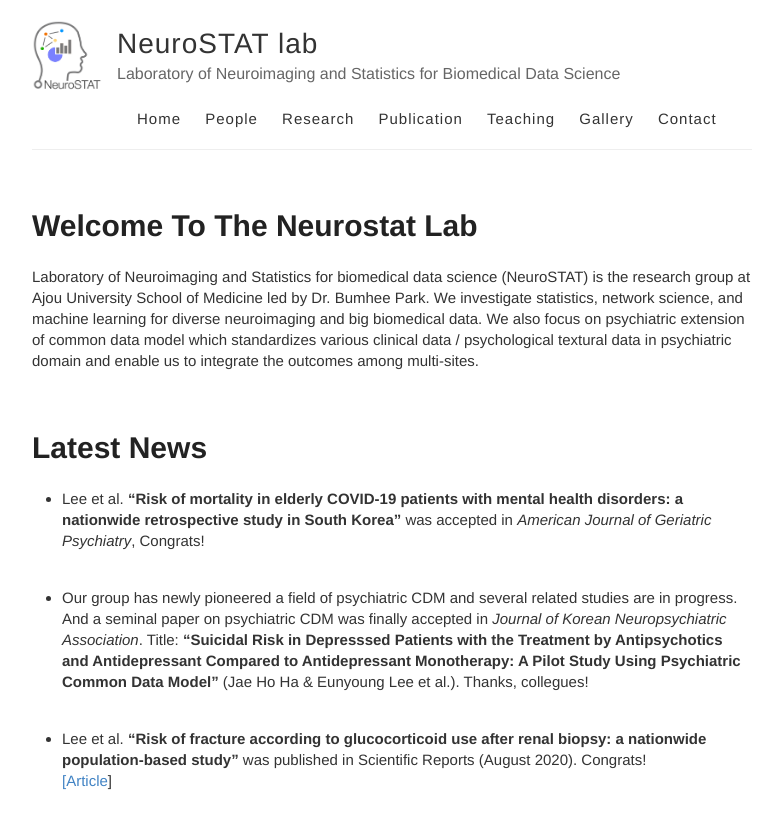
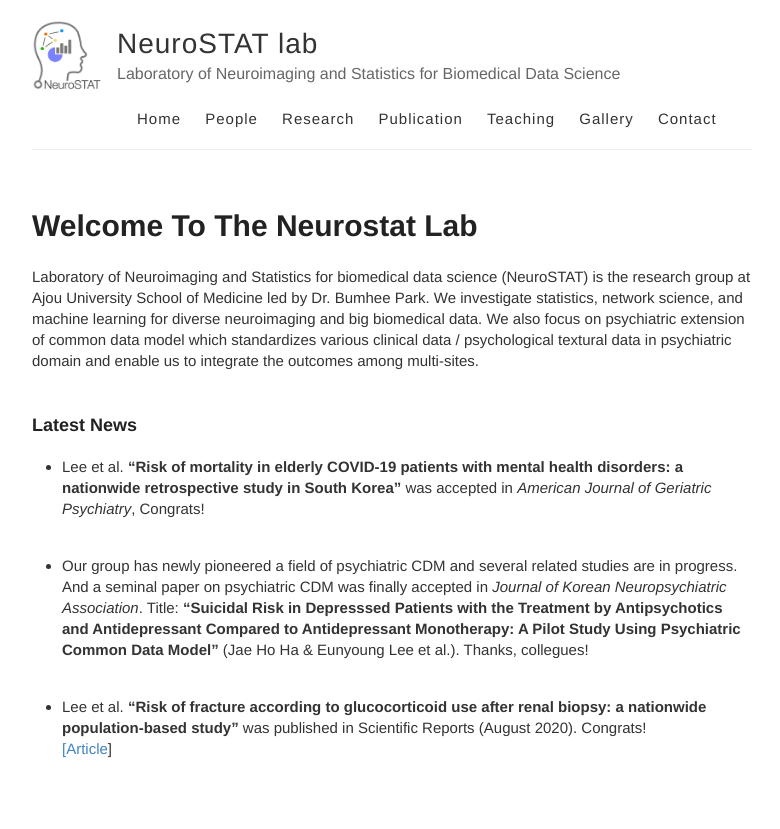
Before and after one commit to neurostat-lab/neurostat-lab.github.io, a Jekyll site: the page built from _posts/2020-08-06-Welcome-to-the-NeuroSTAT-lab.md, in a window 1280 px wide. Shown: the top 829 px of the page, without its empty margins (248-1028 px from the left). Built offline with Jekyll 4.4.1, drawn with Linux system fonts in a browser that asks for light colours.

```diff
--- a/_posts/2020-08-06-Welcome-to-the-NeuroSTAT-lab.md
+++ b/_posts/2020-08-06-Welcome-to-the-NeuroSTAT-lab.md
@@ -4,7 +4,7 @@ layout: post
 Laboratory of Neuroimaging and Statistics for biomedical data science (NeuroSTAT) is the research group at Ajou University School of Medicine led by Dr. Bumhee Park. We investigate statistics, network science, and machine learning for diverse neuroimaging and big biomedical data. We also focus on psychiatric extension of common data model which standardizes various clinical data / psychological textural data in psychiatric domain and enable us to integrate the outcomes among multi-sites.<br>
 <br>
 
-# Latest News
+#### Latest News
 
 * Lee et al. **"Risk of mortality in elderly COVID-19 patients with mental health disorders: a nationwide retrospective study in South Korea"** was accepted in _American Journal of Geriatric Psychiatry_, Congrats! <br> <br>
 
```
